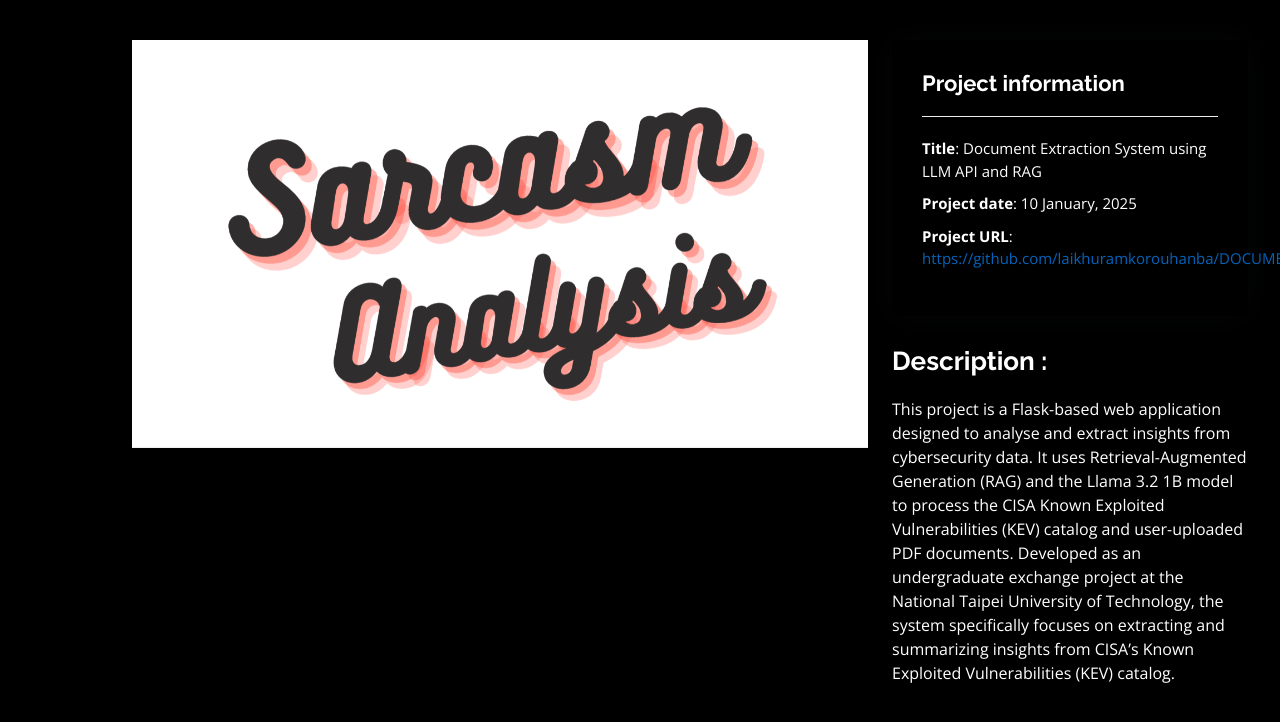
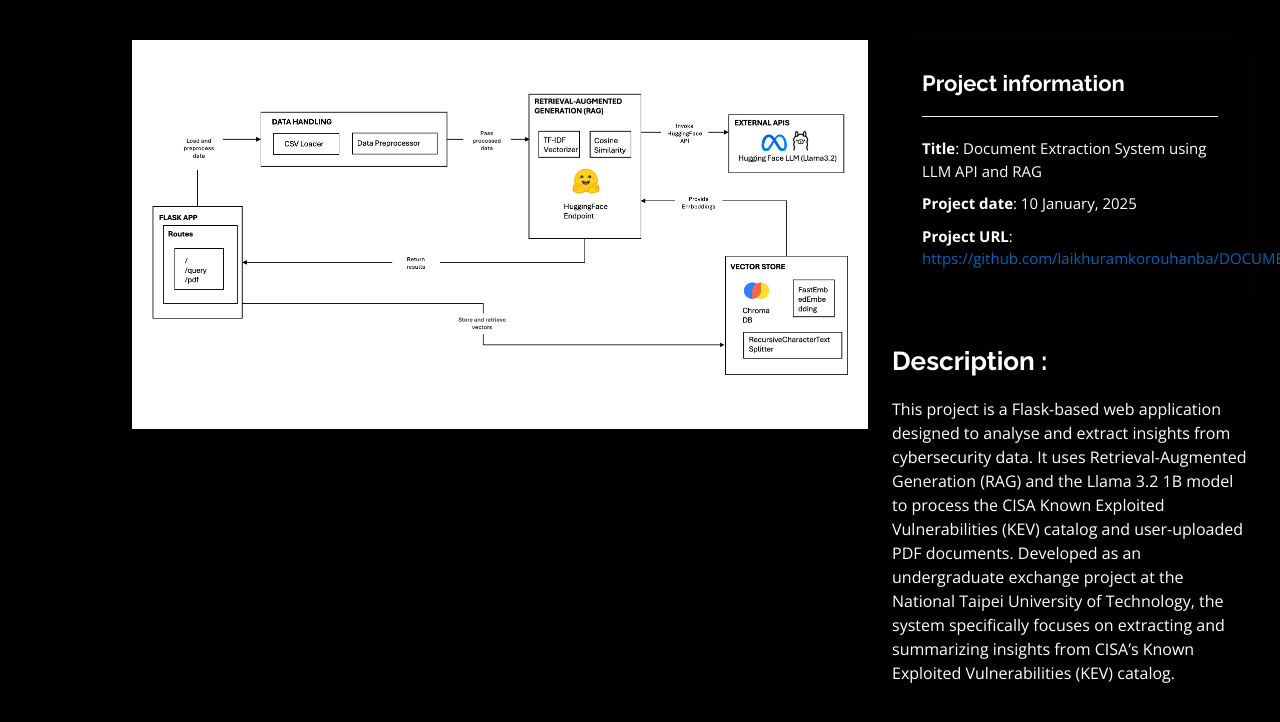
Before and after one commit to laikhuramkorouhanba/_, a plain HTML site: page portfolio-details-2.html in a window 1280 px wide. Drawn offline with nearby package versions, Linux system fonts and the light colour scheme.

Commit message:
Update portfolio-details-2.html

```diff
--- a/portfolio-details-2.html
+++ b/portfolio-details-2.html
@@ -44,7 +44,7 @@
               <div class="swiper-wrapper align-items-center">
 
                 <div class="swiper-slide">
-                  <img src="assets/img/portfolio/SA.png" alt="">
+                  <img src="assets/img/portfolio/Document_Extraction.png" alt="">
                 </div>
               </div>
               <div class="swiper-pagination"></div>
```
